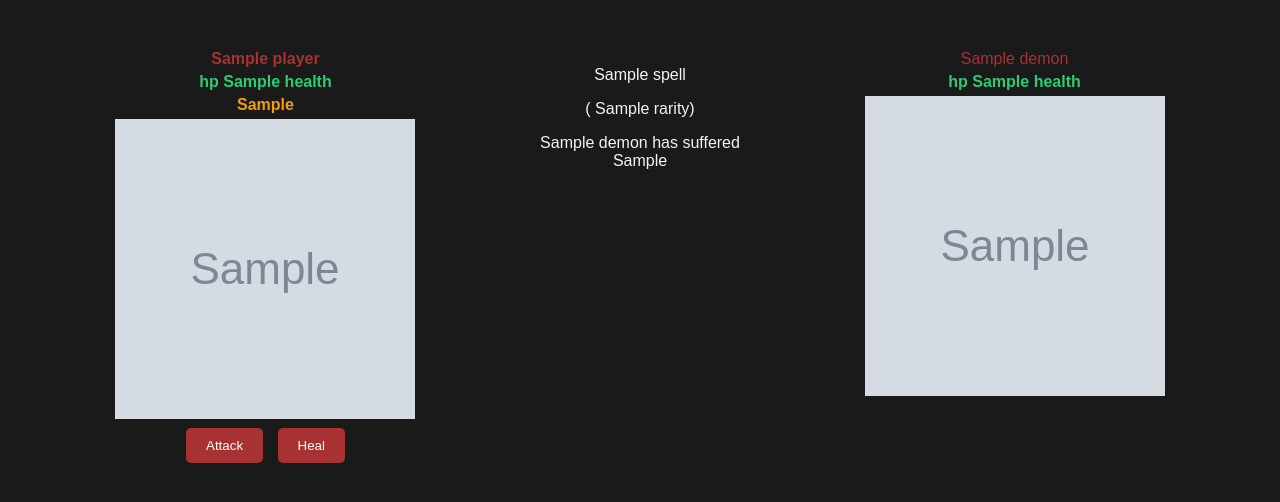
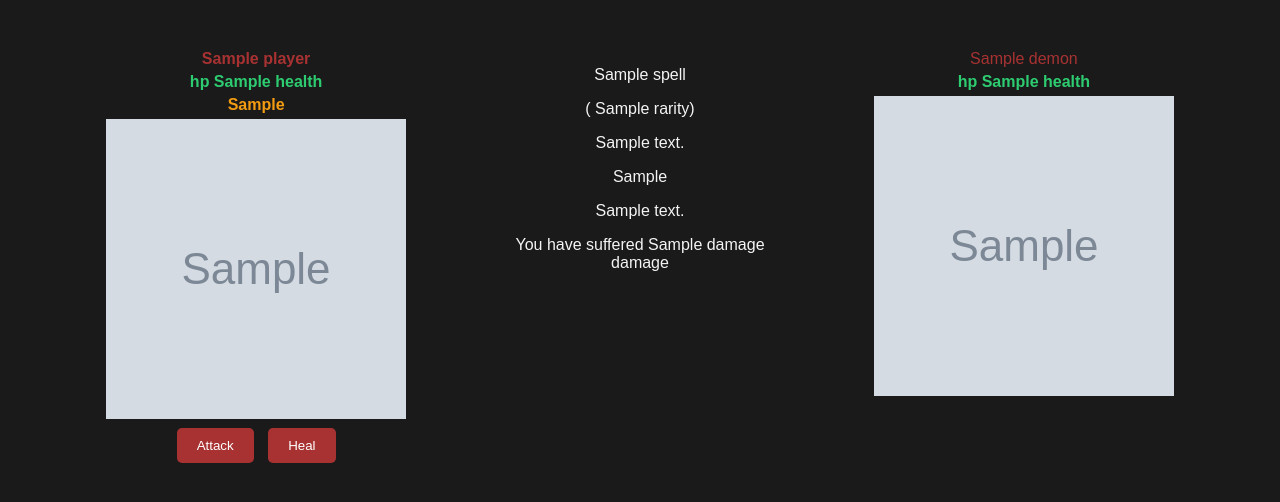
Before and after one commit to Royr9/EOQ-3, a Flask app: template templates/fight.html in a window 1280 px wide. Shown: the top 502 px of the page. Run offline with Flask 3, Linux system fonts and the light colour scheme; the template is opened without the code that fills it: most values are stand-ins (such as "Sample title", 1, 10 or a date in 2020); grey boxes marked "Sample" are stand-in pictures.

Commit message:
made demon attack

```diff
--- a/app.py
+++ b/app.py
@@ -22,15 +22,25 @@ demon = None
 def fight():
     global demon  # noqa: PLW0602
     spell = None
-    dmg_taken = None
+    action_description = None
+    demon_attack = None
     # handle user action
-    if request.method == "POST":  # noqa: SIM102
+    if request.method == "POST" and player and demon:
         # choose random spell and use it on the demon
-        if request.form.get("attack") and player and demon:
+        if request.form.get("attack"):
             spell = player.inventory.get_spells()[0]
             dmg_taken = demon.set_damage(spell.damage)
+            action_description = f"{demon.name} has suffered {dmg_taken} damage"
+        if request.form.get("heal"):
+            heal_amount = player.heal(15)
+            action_description = f"You have healed {heal_amount} hp"
 
-    return render_template("fight.html", demon=demon, player=player, spell=spell, dmg_taken=dmg_taken)
+        # demon attack
+        # attack is a dict "attack description": "message": ,"Damage":
+        demon_attack = demon.attack()
+        player.take_damage(demon_attack[1]["Damage"])
+
+    return render_template("fight.html", demon=demon, demon_attack=demon_attack, player=player, spell=spell, action_description=action_description)
 
 
 @app.route("/start-game", methods=['GET', 'POST'])
@@ -60,7 +70,7 @@ def choose_action():
     action_name = request.form.get('action')
     location = level.get_current_location()
 
-    if location.demon:
+    if location.demon and action_name != "Go back":
         demon = get_demon_by_name(location.demon)
         return redirect(url_for("fight"))
 
--- a/templates/fight.html
+++ b/templates/fight.html
@@ -26,9 +26,22 @@
     </div>
 
     <div class="fight-info">
-        {% if spell %}
-            <p class="spell">{{ spell.name }}</p><span>( {{ spell.rarity }})</span>
-            <p>{{ demon.name }} has suffered {{ dmg_taken }}</p>
+        {% if action_description %}
+            <div class="player_action">
+                {% if spell %}
+                    <p class="spell">{{ spell.name }}</p><span>( {{ spell.rarity }})</span>
+                {% endif %}
+                <p>{{ action_description }}</p>
+            </div>
+        {% endif %}
+
+        {% if demon_attack %}
+        <div class="demon_action">
+            <!-- description -->
+            <p>{{ demon_attack[0] }}</p>
+            <p>{{ demon_attack[1]["Message"] }}</p>
+            <p>You have suffered {{ demon_attack[1]["Damage"] }} damage</p>
+        </div>
         {% endif %}
     </div>
 
```
